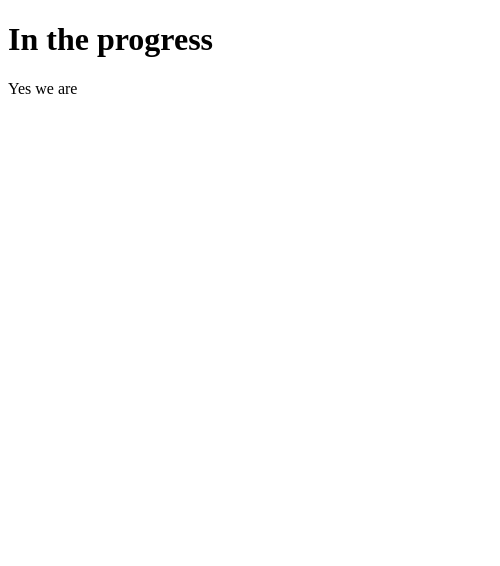
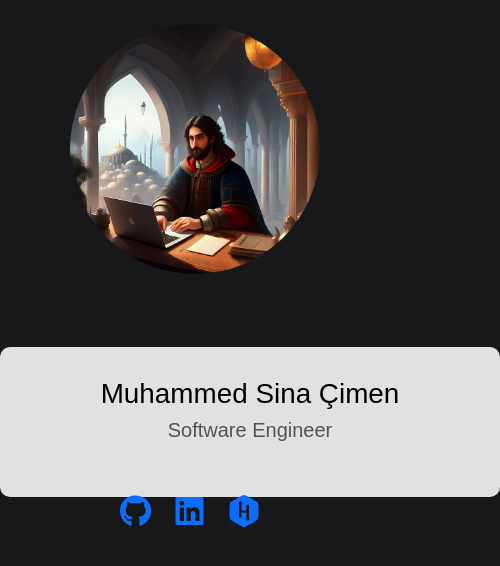
Before and after one commit to msinacimen/msinacimen.github.io, a plain HTML site: page index.html in a window 390 px wide. Shown: the whole page, 500 px wide, since content can reach past the window. Drawn offline with nearby package versions, Linux system fonts and the light colour scheme.

Commit message:
not responsive

```diff
--- a/index.html
+++ b/index.html
@@ -1,13 +1,39 @@
-<!DOCTYPE html>
+<!doctype html>
 <html lang="en">
-<head>
-    <meta charset="UTF-8">
-    <meta http-equiv="X-UA-Compatible" content="IE=edge">
-    <meta name="viewport" content="width=device-width, initial-scale=1.0">
-    <title>Document</title>
-</head>
-<body>
-    <h1>In the progress</h1>
-    <p>Yes we are</p>
-</body>
+  <head>
+    <!-- Required meta tags -->
+    <meta charset="utf-8">
+    <meta name="viewport" content="width=device-width, initial-scale=1, shrink-to-fit=no">
+
+
+
+    <!-- Bootstrap CSS -->
+    <link href="https://cdn.jsdelivr.net/npm/bootstrap@5.2.3/dist/css/bootstrap.min.css" rel="stylesheet" integrity="sha384-rbsA2VBKQhggwzxH7pPCaAqO46MgnOM80zW1RWuH61DGLwZJEdK2Kadq2F9CUG65" crossorigin="anonymous">
+
+    <link rel="stylesheet" href="styles.css">
+
+    <title>Muhammed Sina Çimen</title>
+  </head>
+  <body >
+
+   <script src="https://cdn.jsdelivr.net/npm/bootstrap@5.2.3/dist/js/bootstrap.bundle.min.js" integrity="sha384-kenU1KFdBIe4zVF0s0G1M5b4hcpxyD9F7jL+jjXkk+Q2h455rYXK/7HAuoJl+0I4" crossorigin="anonymous"></script>
+   <script src="https://kit.fontawesome.com/b9e70e9fd4.js" crossorigin="anonymous"></script>
+
+   <div class="container">
+
+      <div class="center-box">
+        <h1 style="color: black;">Muhammed Sina Çimen</h1>
+        <h5 style="color: rgb(80, 86, 78);">Software Engineer</h5>
+      </div>
+      <div class="links">
+      <a href="https://github.com/msinacimen"><i class="fa-brands fa-github fa-2xl"></i></a>
+      <a href="https://www.linkedin.com/in/msinacimen"><i class="fa-brands fa-linkedin fa-2xl"></i></a>
+      <a href="https://hackerrank.com/msinacimen"><i class="fa-brands fa-hackerrank fa-2xl"></i></a>
+    </div>
+    <img src="image.png" width="250" height="250">
+
+</div>
+
+
+  </body>
 </html>
--- /dev/null
+++ b/styles.css
@@ -0,0 +1,54 @@
+body{
+  background-color:#18181b;
+  font-family: 'Poppins', sans-serif;
+  font-size:16px;
+  color:#333;
+  margin:0;
+  padding:0;
+}
+
+img{
+  display: block;
+  margin-left: auto;
+  margin-right: auto;
+  border-radius: 50%;
+}
+
+
+
+.center-box{
+
+  text-align:center;
+  font-family: 'Poppins', sans-serif;
+  align-items: center;
+
+  position:absolute;
+  top:0;
+  right:0;
+  bottom:0;
+  left:0;
+  padding-top:30px;
+  margin:auto;
+  height:150px;
+  width:500px;
+  background-color:rgba(255, 255, 255, 0.87);
+  border-radius:10px;
+
+
+}
+
+.links{
+  text-align:center;
+  font-family: 'Poppins', sans-serif;
+  align-items:center;
+
+  position:relative;
+  top: 500px;
+  right:0;
+  bottom:0;
+  left:0;
+  margin:auto;
+  border-radius:10px;
+
+  letter-spacing: 10px;
+}
```
Also changed, not shown: image.png (added).
